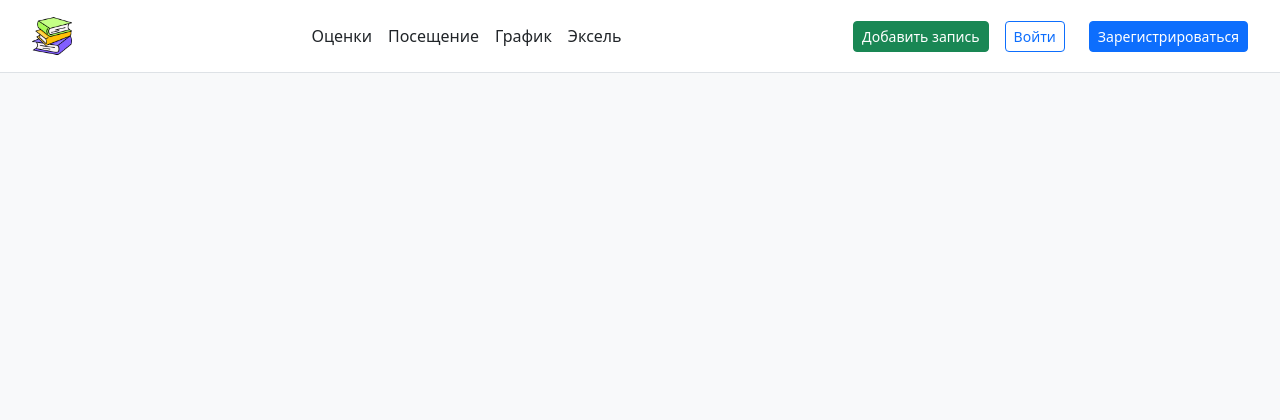
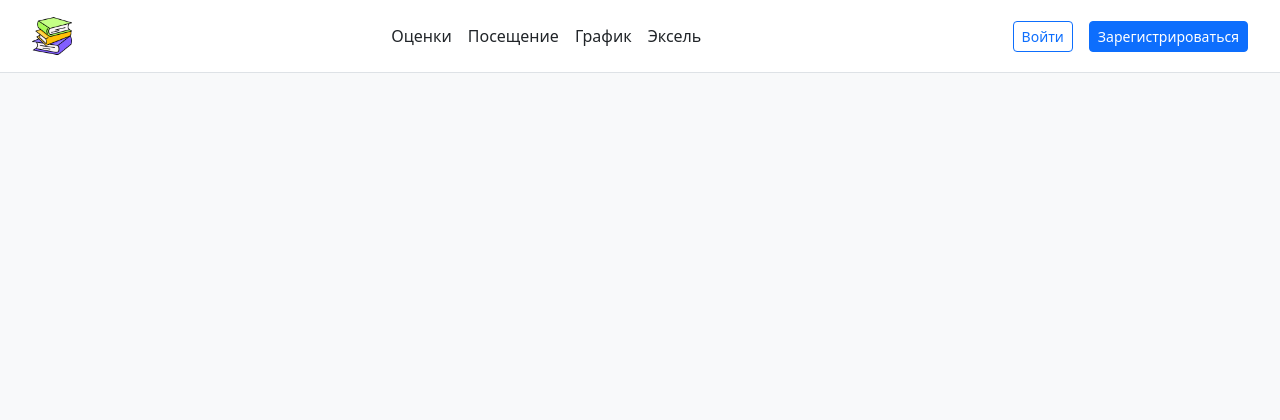
Before and after one commit to Zangetsu20/init, a Flask app: page /abot in a window 1280 px wide. Shown: the top 420 px of the page. Run offline with Flask 3, Linux system fonts and the light colour scheme.

Commit message:
Скрытие кнопки

```diff
--- a/templates/base.html
+++ b/templates/base.html
@@ -28,17 +28,19 @@
 
         <!-- Правая часть: кнопка "Добавить запись" и авторизация -->
 <div class="d-flex align-items-center gap-3">
-            <!-- Кнопка "Добавить запись" -->
+    <!-- Кнопка "Добавить запись" — отображается только если пользователь авторизован -->
+    {% if current_user.is_authenticated %}
         <button type="button" class="btn btn-success btn-sm" data-bs-toggle="modal"
                 data-bs-target="#addRecordModal">
             Добавить запись
         </button>
+    {% endif %}
 
     <!-- Авторизация -->
     {% if current_user.is_authenticated %}
-                <a href="{{ url_for('logout') }}" class="btn btn-outline-primary btn-sm me-2">Выйти</a>
+        <a href="{{ url_for('logout') }}" class="btn btn-outline-primary btn-sm">Выйти</a>
     {% else %}
-                <a href="{{ url_for('login') }}" class="btn btn-outline-primary btn-sm me-2">Войти</a>
+        <a href="{{ url_for('login') }}" class="btn btn-outline-primary btn-sm">Войти</a>
         <a href="{{ url_for('register') }}" class="btn btn-primary btn-sm">Зарегистрироваться</a>
     {% endif %}
 </div>
```
Lines whose indentation alone changed are shown as unchanged.
